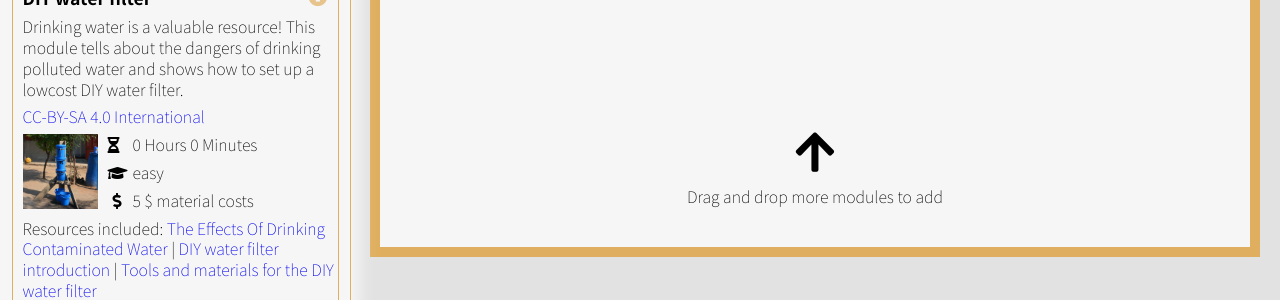
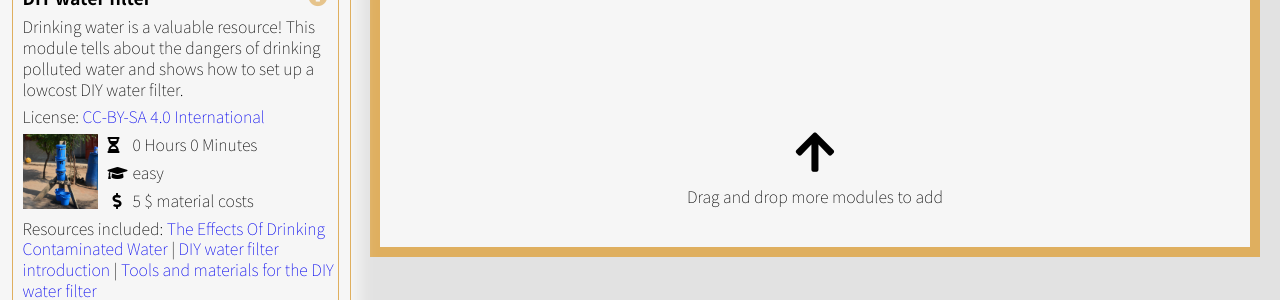
Before and after one commit to ASKtraining/Training, a Jekyll site: the page built from training.html, in a window 1280 px wide and 900 px high. Shown: the part 325-625 px from the top of the window. Built offline with Jekyll 4.4.1, drawn with Linux system fonts in a browser that asks for light colours.

Commit message:
fix: license display in module

```diff
--- a/training.html
+++ b/training.html
@@ -79,7 +79,7 @@ permalink: /training/
                     <h2>{{ module.module.name }}</h2>
                     <p class="intro">Learning Objective:</p>
                     {% if module.module.description %}<p class="intro"> {{ module.module.description | markdownify }}</p>{% endif %}
-                    {% if module.module.license %}<p class="intro">License: {{ module.module.license | markdownify }}</p>{% endif %}
+                    {% if module.module.license %}{{ module.module.license | prepend: "License: " | markdownify }}{% endif %}
                     <div class="thumbnail"><img src="/assets/img/modules/{{ module.module.pic-url }}" class="thumbnail"></div>
                     <div class="module-meta">
                         <div class="module-meta">
```
